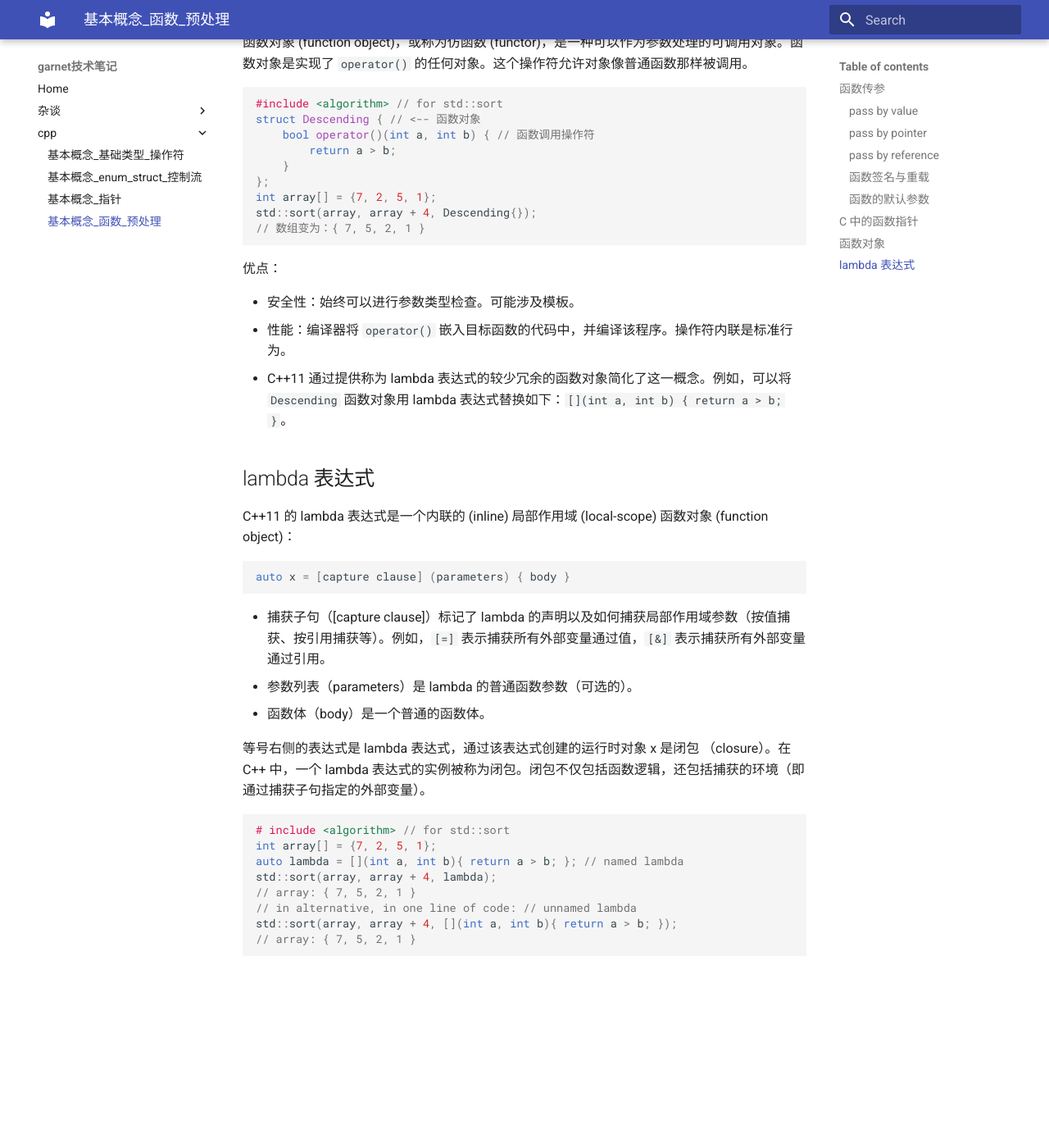
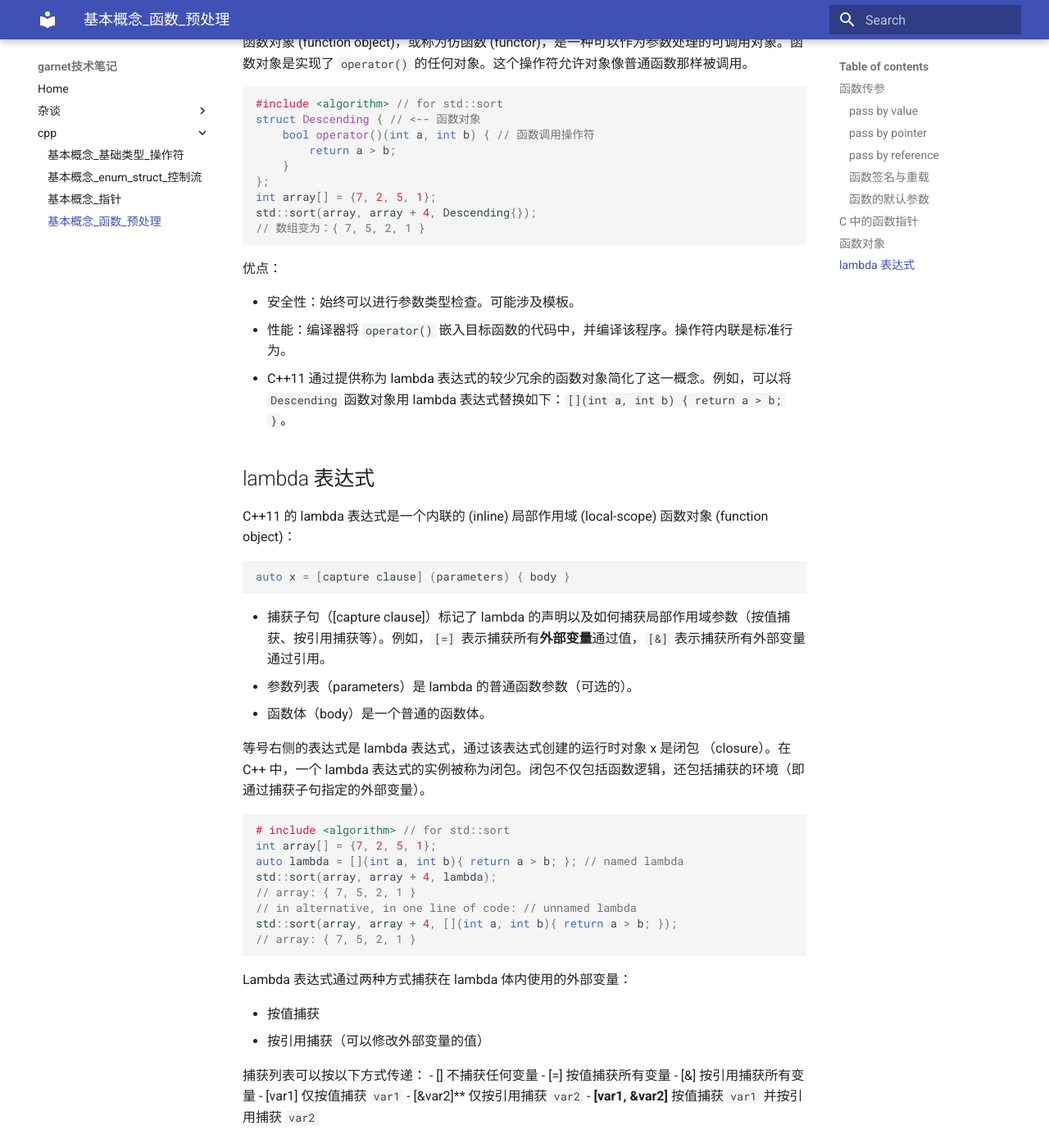
Before and after one commit to ymma98/technotes, an MkDocs documentation site: the page built from docs/cpp/基本概念_函数_预处理.md, in a window 1280 px wide and 1400 px high, scrolled down 3102 px. Shown: the whole window at 82% size. Built offline with MkDocs 1.6.1 and Material for MkDocs 9.7.7, drawn with Linux system fonts in a browser that asks for light colours; before the commit the page ends 4292 px from its top, so only the background shows below that.

Commit message:
docs/cpp/基本概念_函数_预处理.md updated from https://stackedit.cn/

````diff
--- a/docs/cpp/基本概念_函数_预处理.md
+++ b/docs/cpp/基本概念_函数_预处理.md
@@ -186,7 +186,7 @@ C++11 的 lambda 表达式是一个内联的 (inline) 局部作用域 (local-sco
 auto x = [capture clause] (parameters) { body }
 ```
 
--   捕获子句（[capture clause]）标记了 lambda 的声明以及如何捕获局部作用域参数（按值捕获、按引用捕获等）。例如，`[=]` 表示捕获所有外部变量通过值，`[&]` 表示捕获所有外部变量通过引用。
+-   捕获子句（[capture clause]）标记了 lambda 的声明以及如何捕获局部作用域参数（按值捕获、按引用捕获等）。例如，`[=]` 表示捕获所有**外部变量**通过值，`[&]` 表示捕获所有外部变量通过引用。
 -   参数列表（parameters）是 lambda 的普通函数参数（可选的）。
 -   函数体（body）是一个普通的函数体。
 
@@ -203,9 +203,22 @@ std::sort(array, array + 4, lambda);
 std::sort(array, array + 4, [](int a, int b){ return a > b; });
 // array: { 7, 5, 2, 1 }
 ```
+
+Lambda 表达式通过两种方式捕获在 lambda 体内使用的外部变量：
+
+-   按值捕获
+-   按引用捕获（可以修改外部变量的值）
+
+捕获列表可以按以下方式传递：
+-   [] 不捕获任何变量
+-   [=] 按值捕获所有变量
+-   [&] 按引用捕获所有变量
+-   [var1] 仅按值捕获 `var1`
+-   [&var2]** 仅按引用捕获 `var2`
+-   **[var1, &var2]** 按值捕获 `var1` 并按引用捕获 `var2`
 <!--stackedit_data:
-eyJoaXN0b3J5IjpbMTkwNjQ1NDg1LDE2MjMwMjU4MTAsLTY4NT
-Q0NjI0LC0xNDg5ODIxOTEzLC0xNTk5OTUxMjQ1LC0xODYxNDgz
-NTQ0LDEwMzQxOTIzMTUsLTE4NDEyMDM3MjMsMTUwNzI3NDQ5Mi
-wxODU0MDQ3NjAxXX0=
+eyJoaXN0b3J5IjpbMTI0MDczOTgwNiwxOTA2NDU0ODUsMTYyMz
+AyNTgxMCwtNjg1NDQ2MjQsLTE0ODk4MjE5MTMsLTE1OTk5NTEy
+NDUsLTE4NjE0ODM1NDQsMTAzNDE5MjMxNSwtMTg0MTIwMzcyMy
+wxNTA3Mjc0NDkyLDE4NTQwNDc2MDFdfQ==
 -->
````
